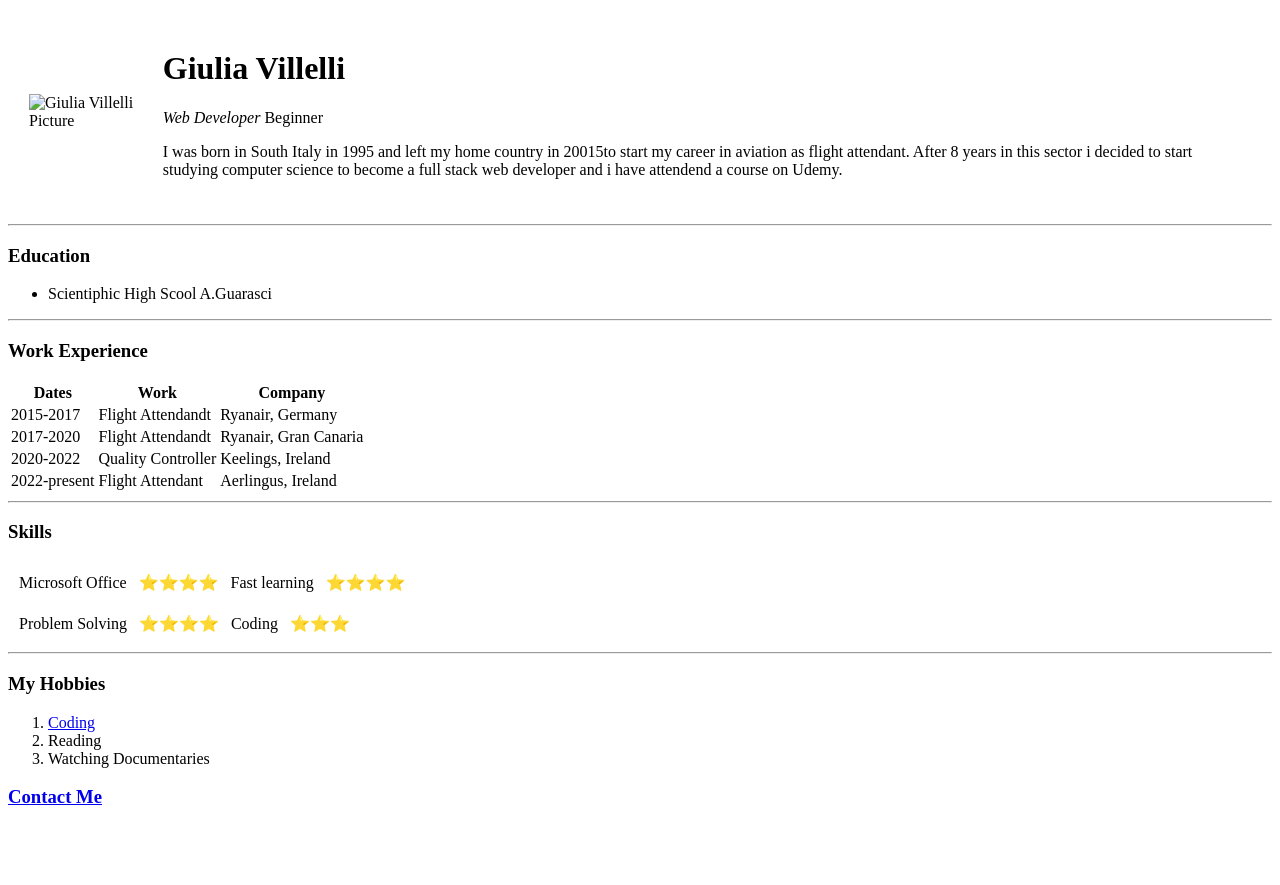
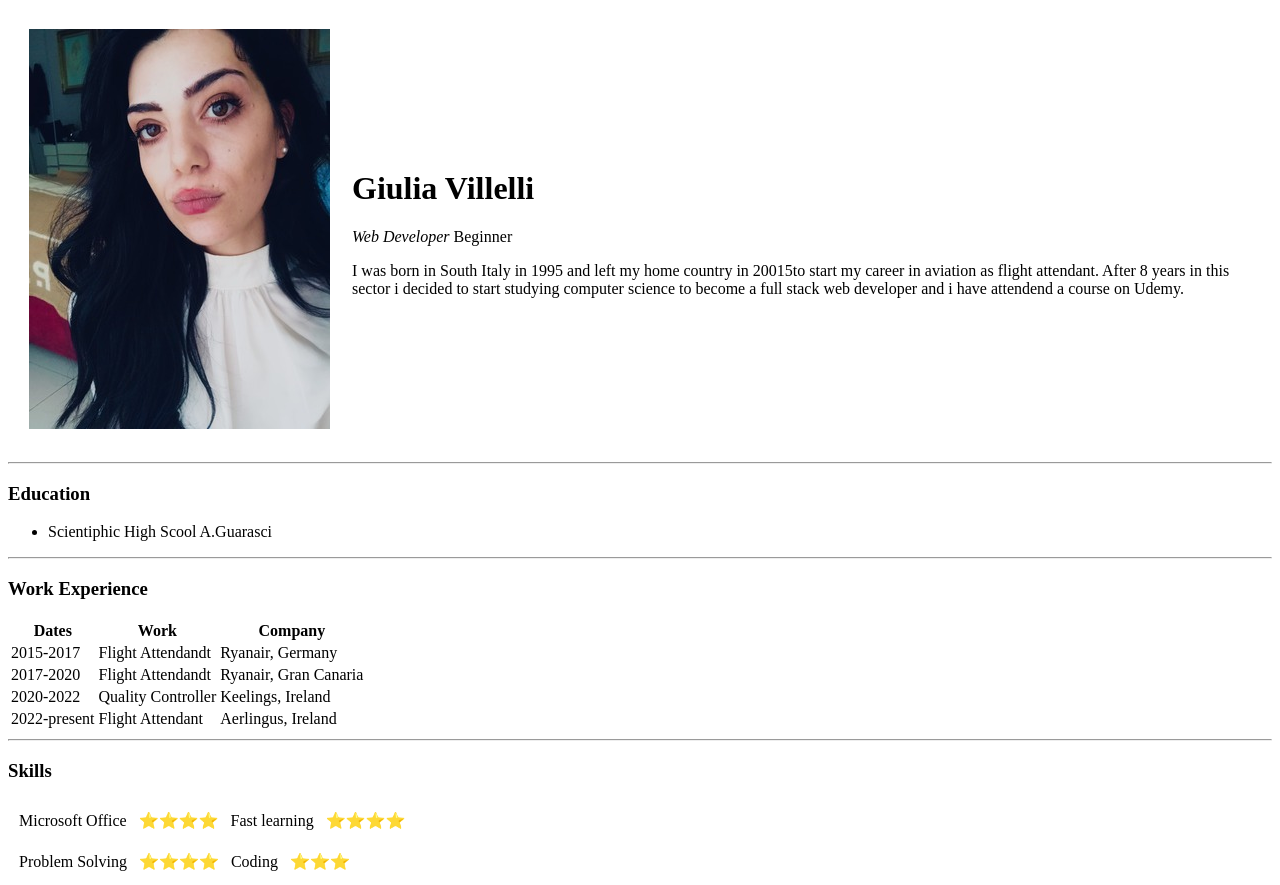
Before and after one commit to Villelligiulia/cv, a plain HTML site: page index.html in a window 1280 px wide. Shown: the top 885 px of the page. Before the commit the page ends 827 px from the top, so only its background shows below. Drawn offline with Linux system fonts and the light colour scheme.

Commit message:
add image path

```diff
--- a/index.html
+++ b/index.html
@@ -8,7 +8,7 @@
 <body>
     <table cellspacing="20">
         <tr>
-            <td> <img src="mia foto.JPG" alt="Giulia Villelli Picture"></td>
+            <td> <img src="images/mia foto.JPG" alt="Giulia Villelli Picture"></td>
             <td>
                  <h1> Giulia Villelli</h1>
                    <p><em>Web Developer </em> Beginner</p>
```
